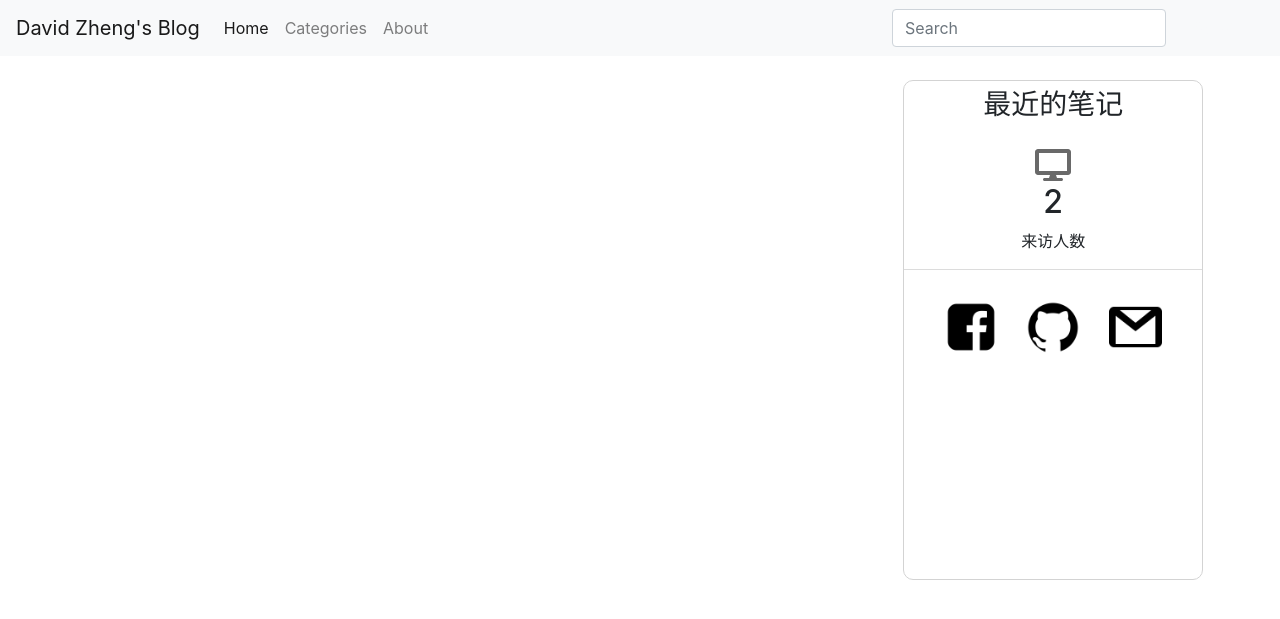
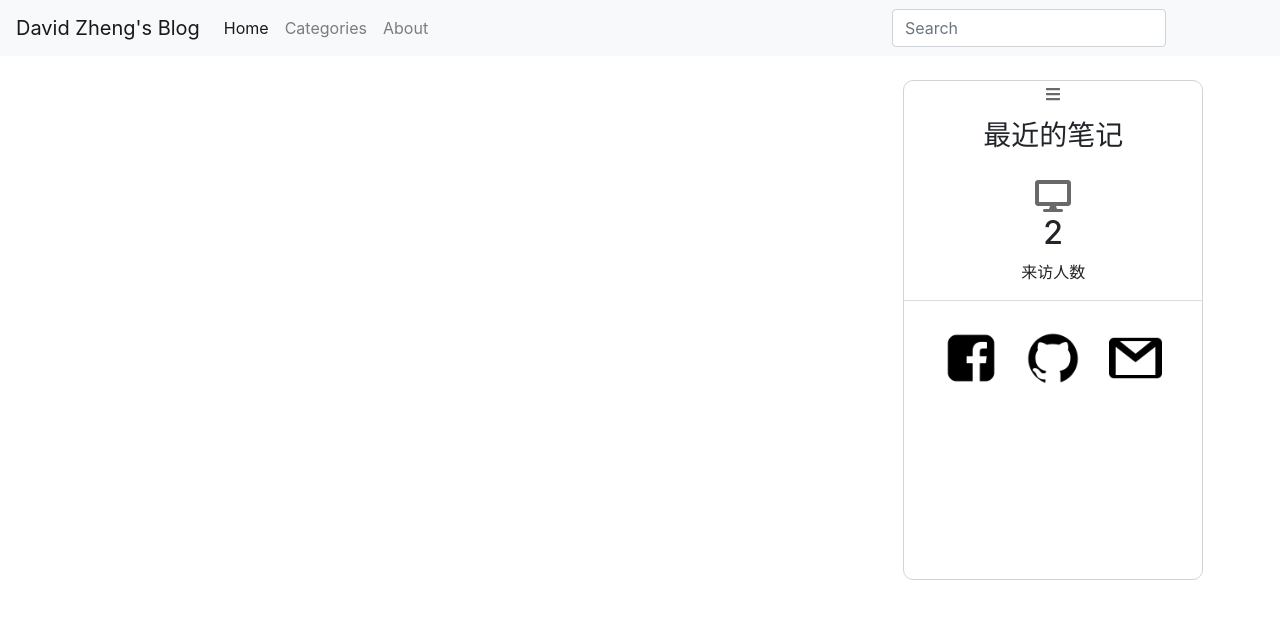
Before and after one commit to davidzheng048/flask_personal_blog, a Flask app: page / in a window 1280 px wide. Shown: the top 619 px of the page. Run offline with Flask 2, Linux system fonts and the light colour scheme; data comes from the database, SQL or seed files in the repository; data that the repository does not hold is empty; parts of the project's set-up code (start-up, migrations or seed data) failed here and were passed over; some libraries are stand-ins or nearby versions.

Commit message:
make a toggle animation for sidebar

```diff
--- a/flaskblog/static/main.css
+++ b/flaskblog/static/main.css
@@ -20,16 +20,33 @@ body {
   top: 10%;
   right: 6%;
   position: fixed;
+  overflow: hidden;
+  height: 28px;
+  width: 28px;
+  border: 1px solid #D3D3D3;
+  border-radius: 6px;
+  text-align: center;
+  background-color: white;
+  transition: all 0.3s;
+  z-index: 1;
+}
+
+.sidebar.active {
+  top: 10%;
+  right: 6%;
+  position: fixed;
   width: 300px;
   height: 500px;
   border: 1px solid #D3D3D3;
   border-radius: 10px;
   text-align: center;
   background-color: white;
+  transition: all 0.3s;
+  z-index: 1;
 }
 
 .sidebar h3{
-  padding: 7px 0 7px 0;
+  padding: 12px 0 7px 0;
 }
 
 .sidebar ul li {
@@ -47,6 +64,23 @@ body {
   color: dimgrey;
   width: 18%;
   margin: 0px 12px 0 12px;
+}
+
+.sidebar-toggle {
+  background-color: white;
+  border: none;
+  color: dimgrey;
+  position: absolute:
+  top: 0;
+  right: 0;
+}
+
+.sidebar-toggle:hover {
+  cursor: pointer;
+}
+
+.sidebar-toggle:focus {
+  outline: none;
 }
 
 .my-detail {
--- a/flaskblog/templates/layout.html
+++ b/flaskblog/templates/layout.html
@@ -108,7 +108,8 @@
 
         </div>
     </div>
-        <div class="sidebar">
+    <div class="sidebar active">
+        <button class="sidebar-toggle"><i class="fa fa-bars"></i></button>
         <h3 >最近的笔记</h3>
         <ul class="list-group">
             {% for post in recent_posts %}
@@ -130,7 +131,14 @@
         </div>
     </div>
 
+    <script>
+        const btn = document.querySelector('.sidebar-toggle');
+        const sidebar = document.querySelector('.sidebar')
 
+        btn.addEventListener("click", () => {
+            sidebar.classList.toggle('active');
+        });
+    </script>
 
 <script src="https://code.jquery.com/jquery-3.2.1.slim.min.js" integrity="sha384-KJ3o2DKtIkvYIK3UENzmM7KCkRr/rE9/Qpg6aAZGJwFDMVNA/GpGFF93hXpG5KkN" crossorigin="anonymous"></script>
 <script src="https://maxcdn.bootstrapcdn.com/bootstrap/4.0.0/js/bootstrap.min.js" integrity="sha384-JZR6Spejh4U02d8jOt6vLEHfe/JQGiRRSQQxSfFWpi1MquVdAyjUar5+76PVCmYl" crossorigin="anonymous"></script>
```
Lines whose indentation alone changed are shown as unchanged.
